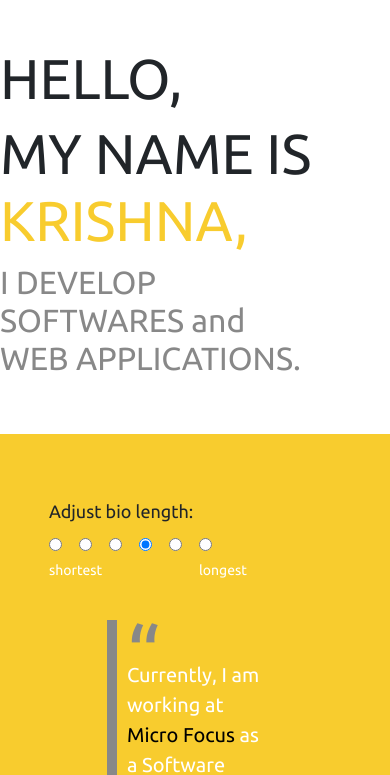
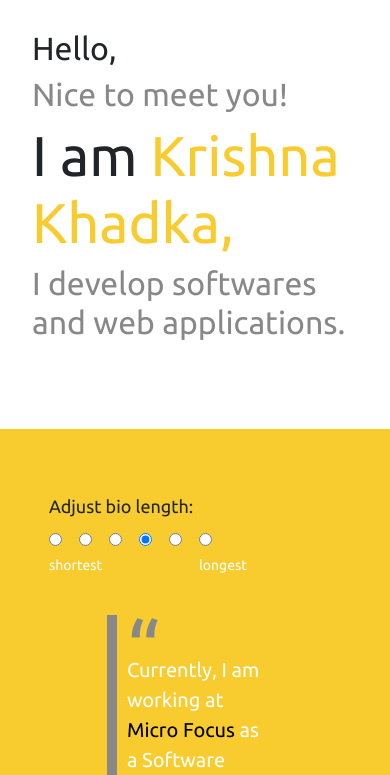
Before and after one commit to khadkakrishna/khadkakrishna.github.io.old, a plain HTML site: page index.html in a window 390 px wide. Shown: the part 51-826 px from the top of the page. Drawn offline with nearby package versions, Linux system fonts and the light colour scheme.

Commit message:
Setting up responsive behaviour for about tagline

```diff
--- a/index.html
+++ b/index.html
@@ -64,16 +64,15 @@
         </div>
         <div id="about" >
             <div class="container-sm" style="height:60%; background-color: #ffffff;">
-                <div class="d-flex flex-column align-items-center" style="width: 80%;">
-                    <div>
+                <div class="d-flex flex-column align-items-center">
+                    <div class="m-3 p-3">
                         <br>
                         <br>
-                        <br>
-                        <br>
-                        <h1 class="display-4">HELLO,</h1>
-                        <h1 class="display-4">MY NAME IS <span style="color: #f8cc2e; font-style: bold;">KRISHNA,</span></h1>
+                        <h2 >Hello, </h2>
+                        <h2 style="color: #888888;">Nice to meet you!</h2>
+                        <h1 class="display-4">I am <span style="color: #f8cc2e; font-style: bold;">Krishna Khadka,</span></h1>
                         <!-- <h2 class="display-4"><span>I AM A </span><span style="color: #ffbc03;" >SOFTWARE ENGINEER</span></h2>-->
-                        <h2 class="display-5" style="color: #888888;">I DEVELOP SOFTWARES and WEB APPLICATIONS.</h2>
+                        <h2 class="display-5" style="color: #888888;">I develop softwares and web applications.</h2>
                         <br>
                         <br>
                     </div>
```
